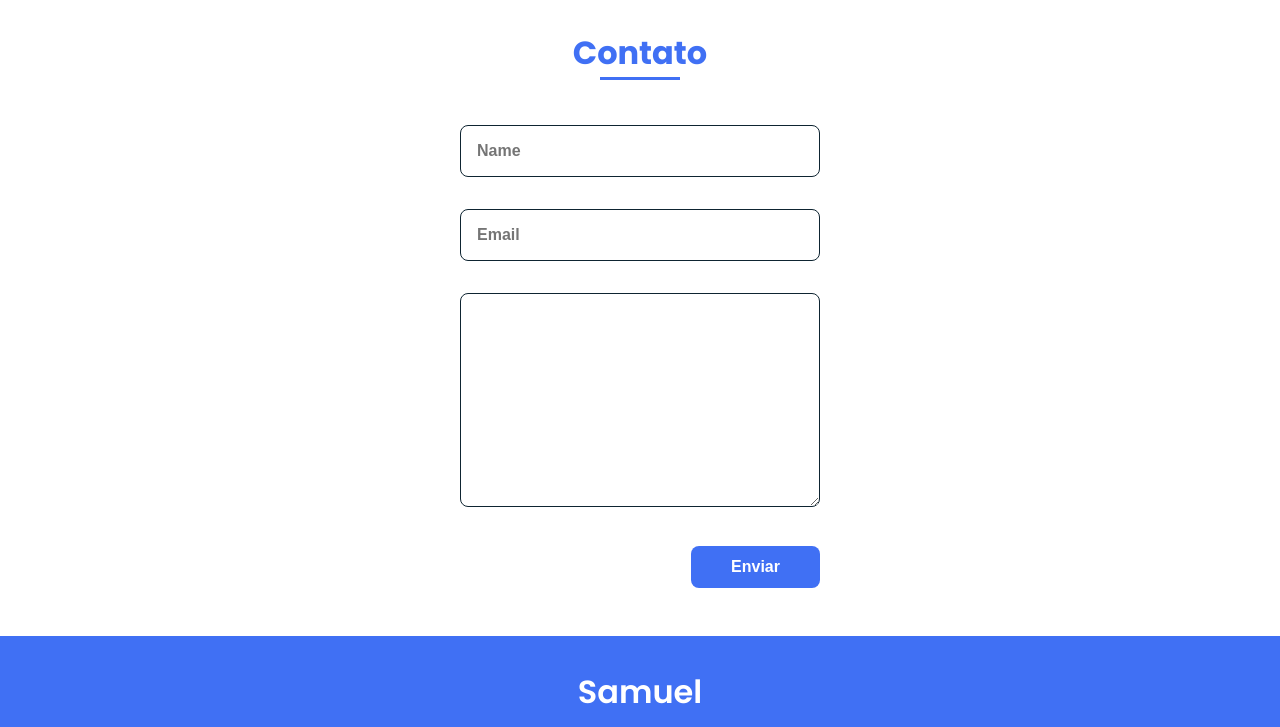
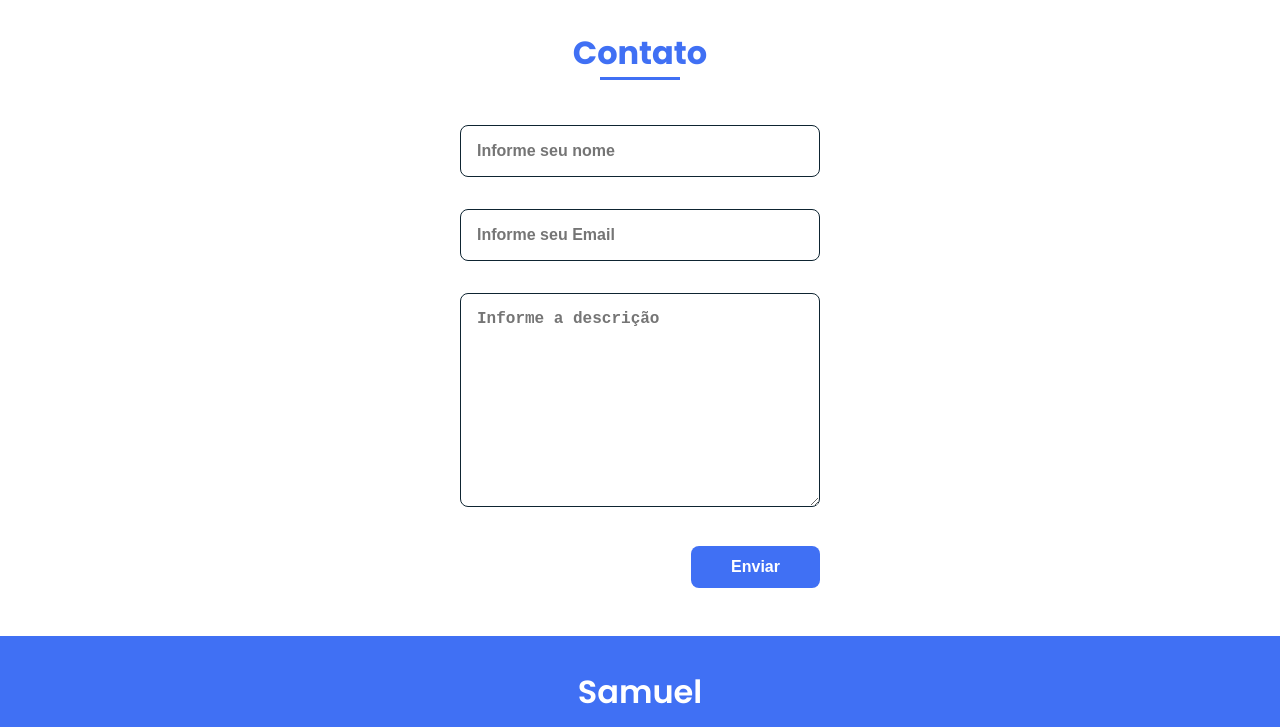
Before and after one commit to samueloliveiraf/meu-portifolio, a plain HTML site: page index.html in a window 1280 px wide. Shown: the part 2780-3507 px from the top of the page. Drawn offline with nearby package versions, Linux system fonts and the light colour scheme.

Commit message:
Update index.html
placehold add

```diff
--- a/index.html
+++ b/index.html
@@ -180,9 +180,9 @@
                     <form action="https://api.staticforms.xyz/submit" method="POST" class="contact__form">
                         <input type="hidden" name="accessKey" value="727ade03-687b-47bb-a2bf-f4a698274edb">
                         <input type="hidden" name="redirectTo" value="https://samueloliveiraf.github.io/meu-portifolio/">
-                        <input type="text" name="name" placeholder="Name" class="contact__input">
-                        <input type="email" name="email" placeholder="Email" class="contact__input">
-                        <textarea name="" id="" name="message" cols="0" rows="10" class="contact__input"></textarea>
+                        <input type="text" name="name" placeholder="Informe seu nome" class="contact__input">
+                        <input type="email" name="email" placeholder="Informe seu Email" class="contact__input">
+                        <textarea name="" placeholder="Informe a descrição" name="message" cols="0" rows="10" class="contact__input"></textarea>
                         <input type="submit" value="Enviar" class="contact__button button">
                     </form>
                 </div>
```
